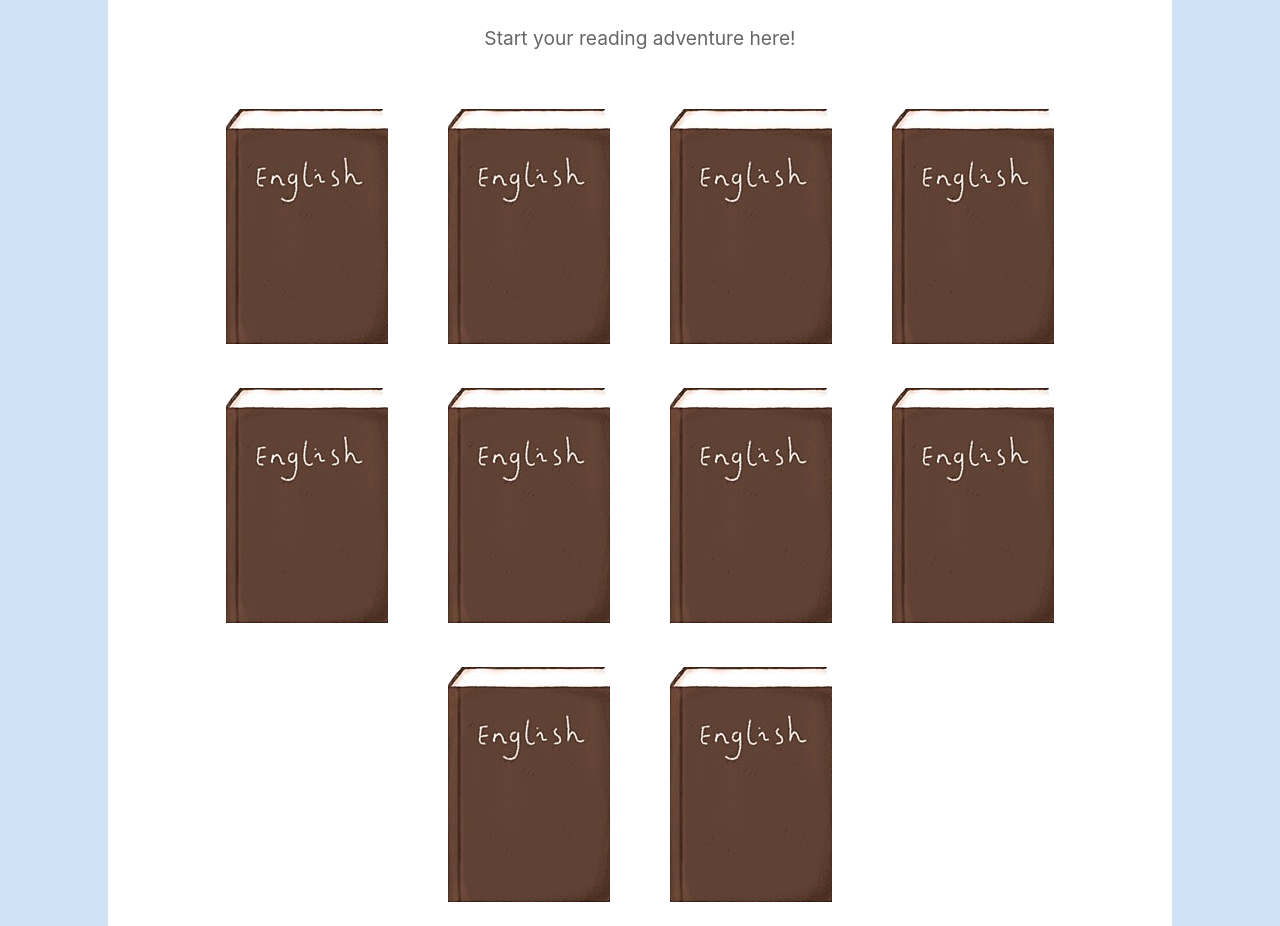
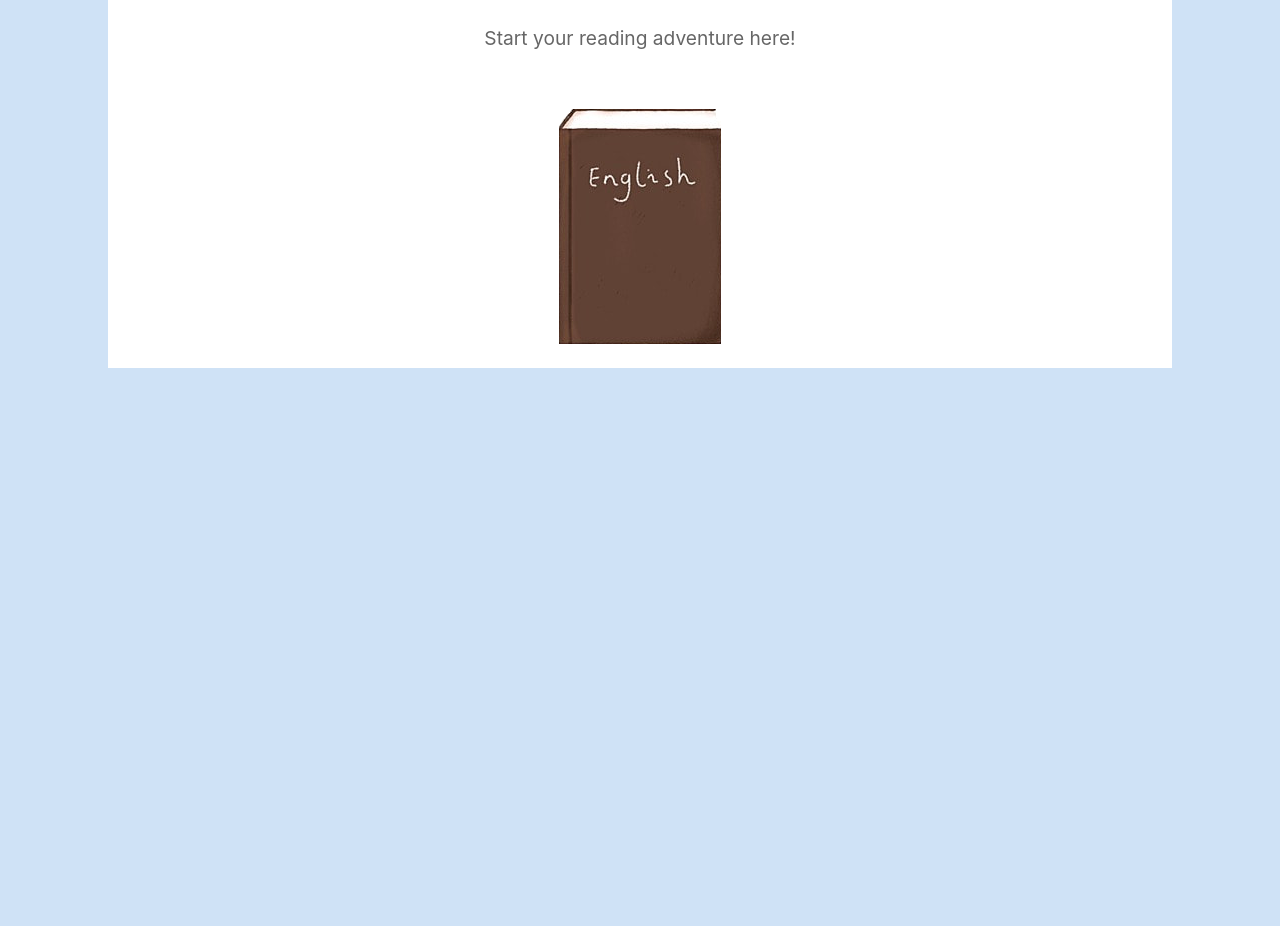
Before and after one commit to yunjuusong/Whispered-Pages, a React (Create React App) app in the folder frontend/my-app/: page / in a window 1280 px wide. Shown: the part 359-1285 px from the top of the page. After the commit the page ends 800 px from the top, so only its background shows below. Built offline with nearby package versions, Linux system fonts and the light colour scheme.

Commit message:
book page

```diff
--- a/frontend/my-app/src/App.js
+++ b/frontend/my-app/src/App.js
@@ -1,5 +1,6 @@
 import React from 'react';
 import { Route, BrowserRouter as Router, Routes } from 'react-router-dom';
+import BookPage from './Components/book1';
 import HomePage from './Pages/Home';
 import NotFoundPage from './Pages/NotFound';
 
@@ -10,6 +11,7 @@ function App() {
         <Routes>
           <Route exact path="/" element={<HomePage />} /> {/* Default route */}
           <Route path="/Home" element={<HomePage />} />
+          <Route path="/Book" element={<BookPage />} />
           <Route path="*" element={<NotFoundPage />} /> {/* This route will be matched for any other route */}
         </Routes>
       </div>
--- /dev/null
+++ b/frontend/my-app/src/Components/book.css
@@ -0,0 +1,21 @@
+/* Home.css */
+
+body {
+    background-color: #cfe2f6; /* Set the background color of the entire page */
+  }
+
+  .book-container {
+    text-align: center;
+    margin-top: 50px; /* Adjust the top margin as needed */
+  }
+
+  .logo {
+    width: 100px; /* Set the width of the logo */
+    height: auto; /* Maintain aspect ratio */
+    display: block;
+    margin: 0 auto 20px; /* Center the image horizontally and provide some bottom margin */
+  }
+
+  .text-container {
+    background-color: white;
+  }
--- /dev/null
+++ b/frontend/my-app/src/Components/book1.js
@@ -0,0 +1,19 @@
+import React from 'react';
+import Logo from '../Components/LOGO.png'; // Adjust the path to access the image
+import './book.css';
+
+// @everyone pls put html books + recording stuff in  <div className="text-container"></div>
+
+function book1() {
+  return (
+    <div className="book-container">
+      <img src={Logo} alt="Logo" className="logo" />
+      <div className="text-container">
+
+      </div>
+
+    </div>
+  );
+}
+
+export default book1;
--- a/frontend/my-app/src/Pages/Home.js
+++ b/frontend/my-app/src/Pages/Home.js
@@ -1,12 +1,10 @@
-// Home.js
 import React from 'react';
-import Logo from '../Components/LOGO.png'; // Adjust the path to access the image
+import { Link } from 'react-router-dom';
+import Logo from '../Components/LOGO.png';
 import BookPic from '../Components/book.png';
 import './Home.css';
 
 function Home() {
-
-
   return (
     <div className="home-container">
       <img src={Logo} alt="Logo" className="logo" />
@@ -14,16 +12,10 @@ function Home() {
         <h1>Welcome to My Ebook Reading Platform</h1>
         <p>Start your reading adventure here!</p>
 
-        <img src={BookPic} alt="BookPic" className="bookpic" />
-        <img src={BookPic} alt="BookPic" className="bookpic" />
-        <img src={BookPic} alt="BookPic" className="bookpic" />
-        <img src={BookPic} alt="BookPic" className="bookpic" />
-        <img src={BookPic} alt="BookPic" className="bookpic" />
-        <img src={BookPic} alt="BookPic" className="bookpic" />
-        <img src={BookPic} alt="BookPic" className="bookpic" />
-        <img src={BookPic} alt="BookPic" className="bookpic" />
-        <img src={BookPic} alt="BookPic" className="bookpic" />
-        <img src={BookPic} alt="BookPic" className="bookpic" />
+        {/* Corrected Link to direct to "/Book" */}
+        <Link to="/Book">
+          <img src={BookPic} alt="BookPic" className="bookpic" />
+        </Link>
       </div>
     </div>
   );
```
